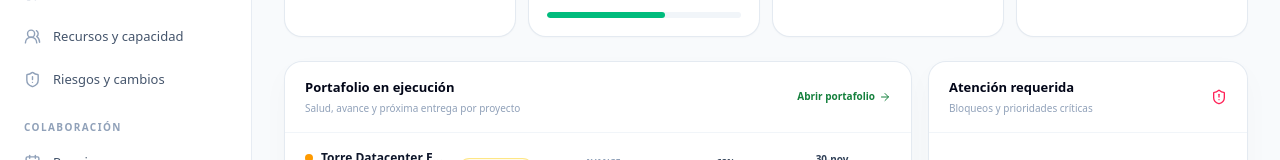
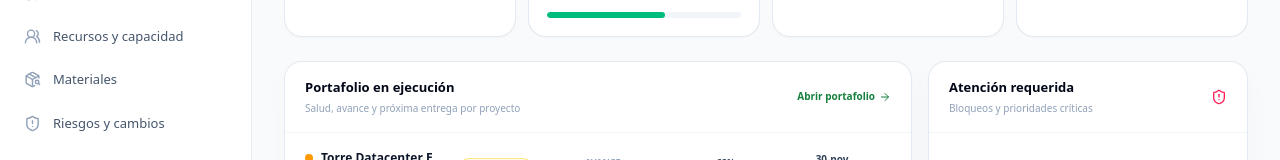
Before and after one commit to willyuceda10-alt/Nexus, a React (Vite) app: page / in a window 1280 px wide. Shown: the part 351-511 px from the top of the page. Built offline with nearby package versions, Linux system fonts and the light colour scheme; no server answers.

Commit message:
feat(materials): add materials to primary navigation

```diff
--- a/src/components/layout/Sidebar.tsx
+++ b/src/components/layout/Sidebar.tsx
@@ -9,6 +9,7 @@ import {
   FolderKanban,
   Gauge,
   Layers3,
+  PackageSearch,
   Settings2,
   ShieldAlert,
   UsersRound,
@@ -47,6 +48,7 @@ export const Sidebar: React.FC = () => {
     { id: 'portfolios', label: 'Portafolios', icon: Layers3 },
     { id: 'timeline', label: 'Cronograma', icon: CalendarClock },
     { id: 'resources', label: 'Recursos y capacidad', icon: UsersRound },
+    { id: 'materials', label: 'Materiales', icon: PackageSearch },
     { id: 'governance', label: 'Riesgos y cambios', icon: ShieldAlert },
   ];
 
```
